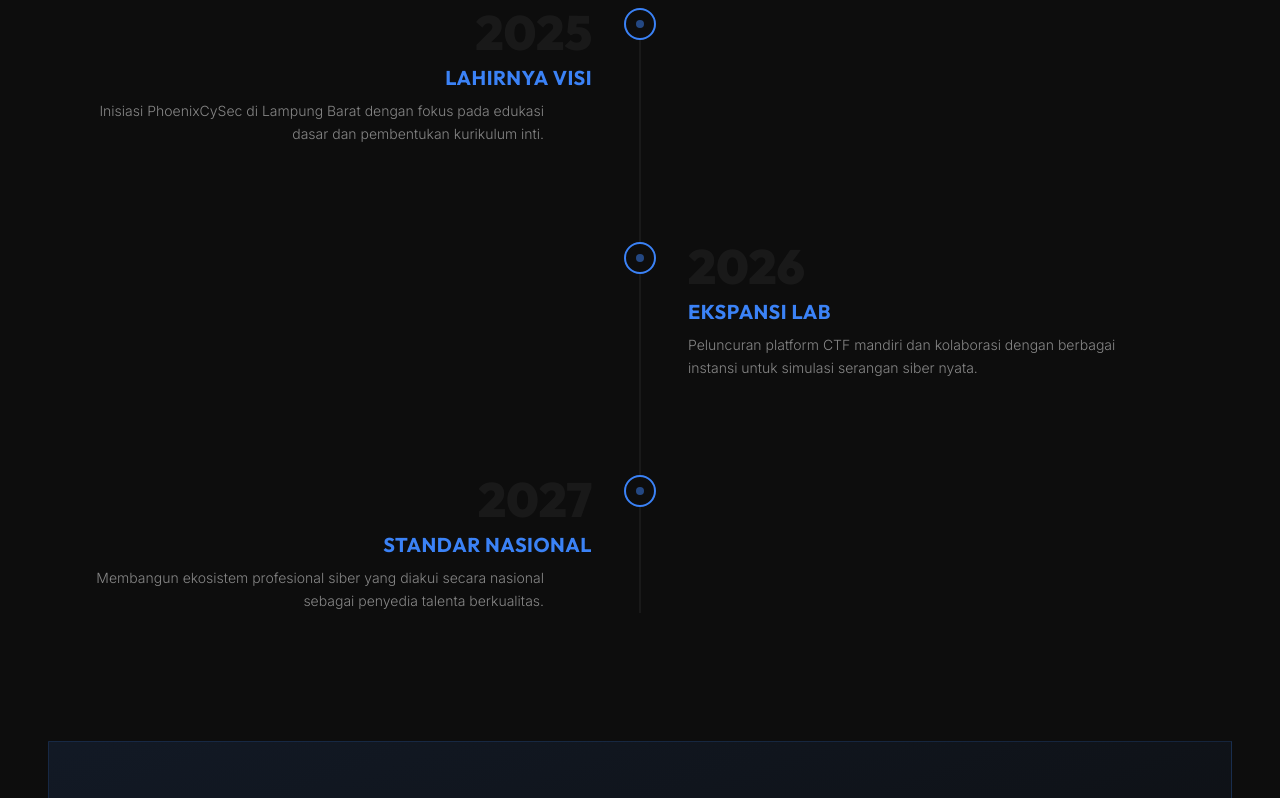
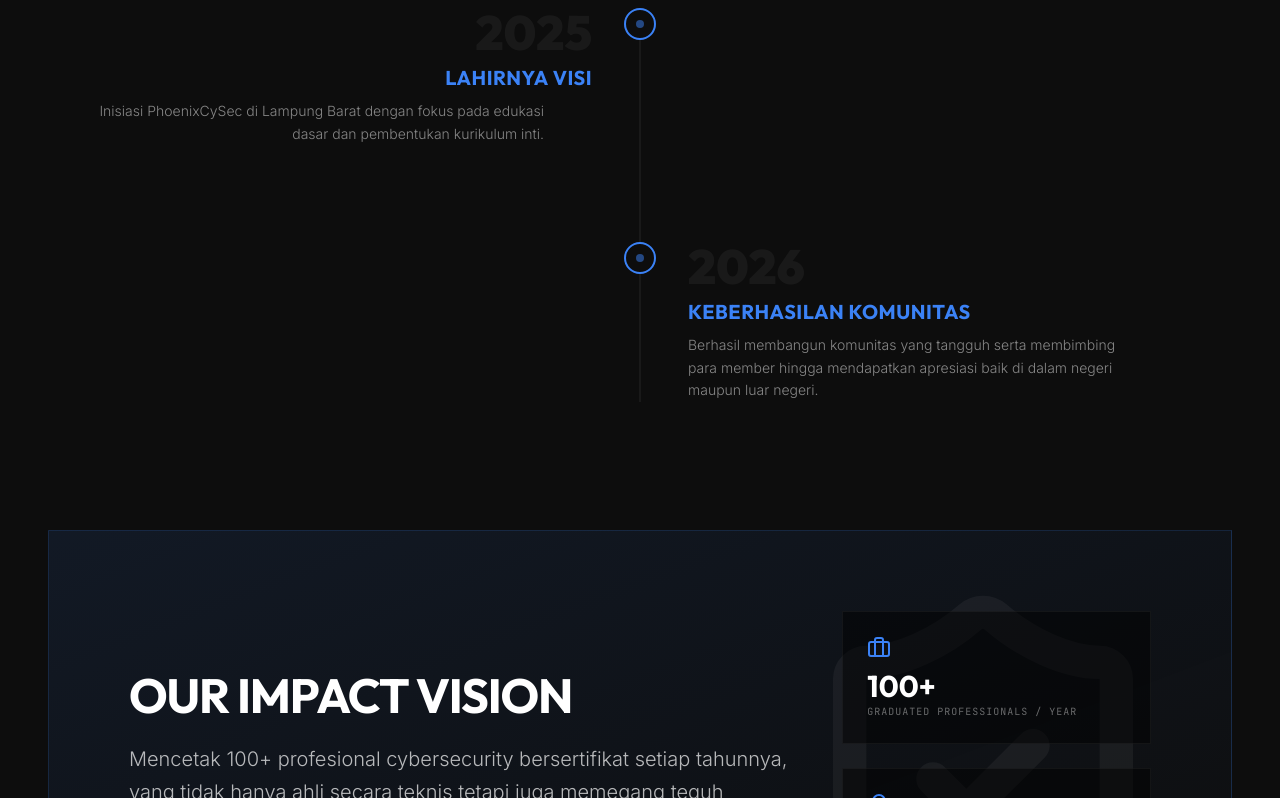
Before and after one commit to jonnnnn-crypto/phoenixcysec.id, a Next.js app: page / in a window 1280 px wide. Shown: the part 2508-3306 px from the top of the page. Built offline with nearby package versions, Linux system fonts and the light colour scheme; no server answers; the database is empty.

Commit message:
fix: update roadmap to reflect community success and international recognition

```diff
--- a/src/components/About.tsx
+++ b/src/components/About.tsx
@@ -202,15 +202,9 @@
                                 },
                                 {
                                     year: "2026",
-                                    title: "Ekspansi Lab",
-                                    desc: "Peluncuran platform CTF mandiri dan kolaborasi dengan berbagai instansi untuk simulasi serangan siber nyata.",
+                                    title: "Keberhasilan Komunitas",
+                                    desc: "Berhasil membangun komunitas yang tangguh serta membimbing para member hingga mendapatkan apresiasi baik di dalam negeri maupun luar negeri.",
                                     side: "right"
-                                },
-                                {
-                                    year: "2027",
-                                    title: "Standar Nasional",
-                                    desc: "Membangun ekosistem profesional siber yang diakui secara nasional sebagai penyedia talenta berkualitas.",
-                                    side: "left"
                                 }
                             ].map((item, i) => (
                                 <div key={i} className={`relative flex flex-col md:flex-row items-center ${item.side === 'right' ? 'md:flex-row-reverse' : ''} timeline-item`}>
```
